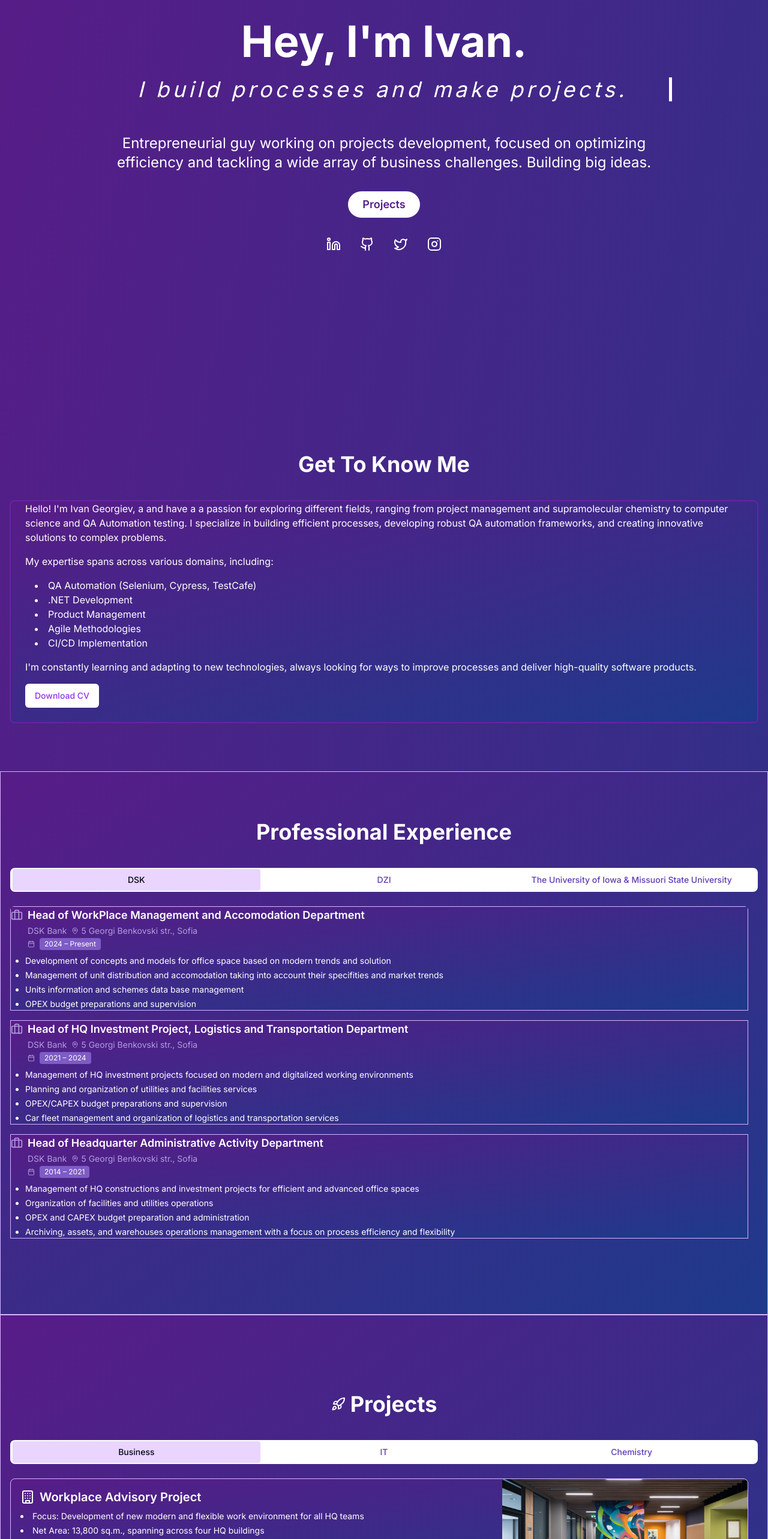
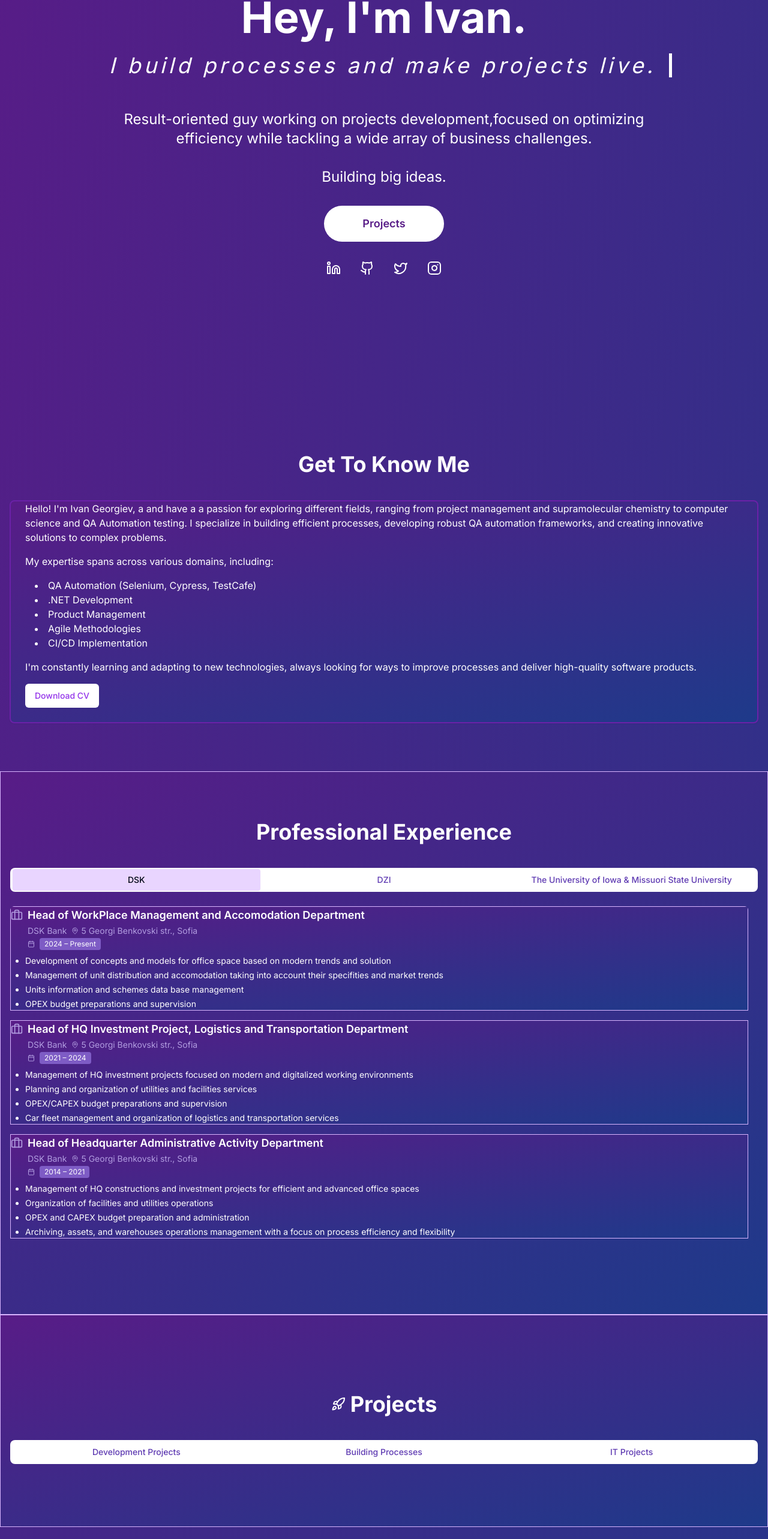
Before and after one commit to i11g/My-new-site, a Next.js app in the folder my-app/: page / in a window 1280 px wide. Shown: the part 174-2740 px from the top of the page at 60% size. Built offline with nearby package versions, Linux system fonts and the light colour scheme.

Commit message:
files added

```diff
--- a/my-app/src/app/components/Projects.tsx
+++ b/my-app/src/app/components/Projects.tsx
@@ -11,7 +11,7 @@ type Project = {
   icon: React.ReactNode;
   details: string[];
   image: string;
-  category: 'Business' | 'IT' | 'Chemistry';
+  category: 'Development Projects' | 'Building Processes' | 'IT Projects';
 };
 
 const projectsData: Project[] = [
@@ -23,7 +23,7 @@ const projectsData: Project[] = [
       "Net Area: 13,800 sq.m., spanning across four HQ buildings"
     ],
     image: "/images/workplace-project.jpg",
-    category: "Business"
+    category: "Development Projects"
   },
   {
     title: "Digital Factory Development",
@@ -34,20 +34,7 @@ const projectsData: Project[] = [
       "Reconstructed Area: 3,800 sq.m."
     ],
     image: "/images/digital-factory.jpg",
-    category: "Business"
-  },
-  {
-    title: "Centralization of DSK Bank archiving processes and Construction of DSK Bank Centralized Warehous",
-    icon: <Archive className="mr-2" />,
-    details: [
-      "Objective: Design and implementation of centralized process for archive management aiming process optimization, digitalization, and efficiency",
-      "Project Scope: Over of 1,000,000 documents and 300 non-centralized archives",
-      "Project Scope: Development of modern and automated central warehouse for close to 800,000 documents with office part for 30 FTE starting from scratch",
-      "Development Area: 2,700 sq.m.",
-      "Project Goals: Development of centralized process of archive management"
-    ],
-    image: "/images/dsk-bank-archive.jpg",
-    category: "Business"
+    category: "Development Projects"
   },
   {
     title: "Construction of DSK Bank Centralized Warehouse",
@@ -57,14 +44,44 @@ const projectsData: Project[] = [
       "Development Area: 2,700 sq.m."
     ],
     image: "/images/dsk-bank-warehouse.jpg",
-    category: "IT"
+    category: "Development Projects"
+  },
+  {
+    title: "Centralization of DSK Bank archiving processes ",
+    icon: <Archive className="mr-2" />,
+    details: [
+      "Objective: Design and implementation of centralized process for archive management aiming process optimization, digitalization, and efficiency",
+      "Project Goals: Development of centralized process of archive management"
+    ],
+    image: "/images/dsk-bank-archive.jpg",
+    category: "Building Processes"
+  },
+  {
+    title: "Team leader in Odessos project as part of integration of DSK Bank and Express Bank ",
+    icon: <Archive className="mr-2" />,
+    details: [
+      "Objective: Leading the integration of HQ’s buildings and units’ relocations.",
+      "Project Goals: Succsesful units relocation "
+    ],
+    image: "",
+    category: "Building Processes"
+  },
+  {
+    title: "Development and implementation of Centralized Procurement Processes and creation of Budget Responsible Departments ",
+    icon: <Archive className="mr-2" />,
+    details: [
+      "Objective: Creation of centralized and transparent processes for procurement and assets management.",
+      "Objective: Development of budget management processes on a company level driven by budget responsible departments",
+    ],
+    image: "",
+    category: "Building Processes"
   },
 ];
 
 const Projects: React.FC = () => {
   const [activeTab, setActiveTab] = useState("Business");
 
-  const categories = ['Business', 'IT', 'Chemistry'];
+  const categories = ['Development Projects', 'Building Processes', 'IT Projects'];
 
   return (
     <section id="projects" className="pt-32 pb-20 bg-gradient-to-br from-purple-900 to-blue-900 text-white border border-purple-300">
--- a/my-app/src/app/page.tsx
+++ b/my-app/src/app/page.tsx
@@ -9,7 +9,7 @@ import Publications from '@/app/components/Publications';
 
 const HomePage = () => {
   const [text, setText] = useState('');
-  const fullText = "I build processes and make projects.";
+  const fullText = "I build processes and make projects live.";
 
   useEffect(() => {
     const timer = setTimeout(() => {
@@ -44,11 +44,14 @@ const HomePage = () => {
           </h2>
 
           <p className="text-2xl mb-8 opacity-0 animate-fade-in animation-delay-4000">
-            Entrepreneurial guy working on projects development, focused on optimizing efficiency and tackling a wide array of business challenges.
+            Result-oriented guy working on projects development,focused on optimizing efficiency while tackling a wide array of business challenges.</p>
+
+
+          <p className="text-2xl mb-8 opacity-0 animate-fade-in animation-delay-4000">
             Building big ideas.
           </p>
 
-          <a href="#projects" className="bg-white text-purple-900 px-6 py-2 rounded-full font-semibold text-lg hover:bg-opacity-90 transition-all duration-300 mb-8 inline-block opacity-0 animate-fade-in animation-delay-4250">
+          <a href="#projects" className="bg-white text-purple-900 px-16 py-4 rounded-full font-semibold text-lg hover:bg-opacity-90 transition-all duration-300 mb-8 inline-block opacity-0 animate-fade-in animation-delay-4250">
             Projects
           </a>
 
```
